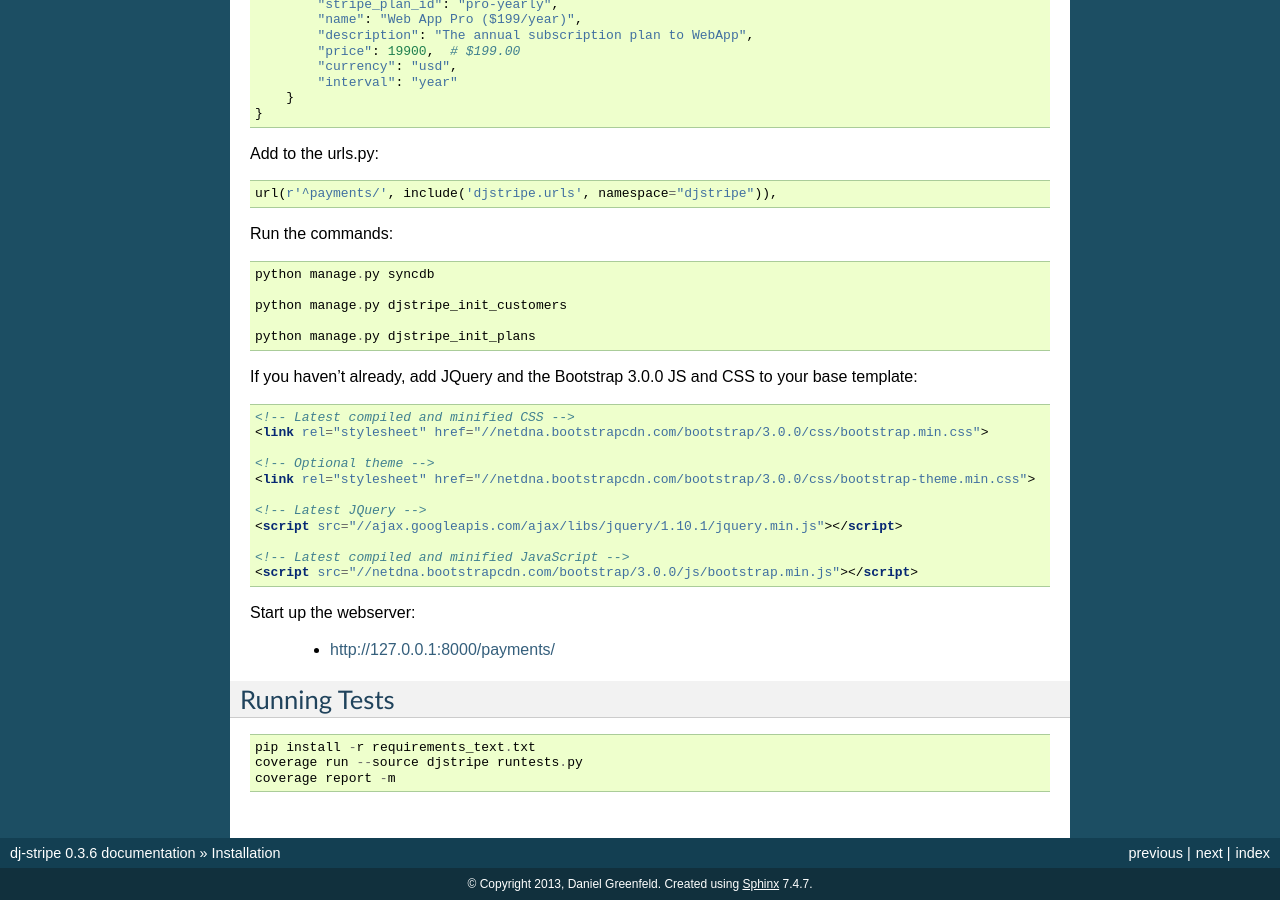
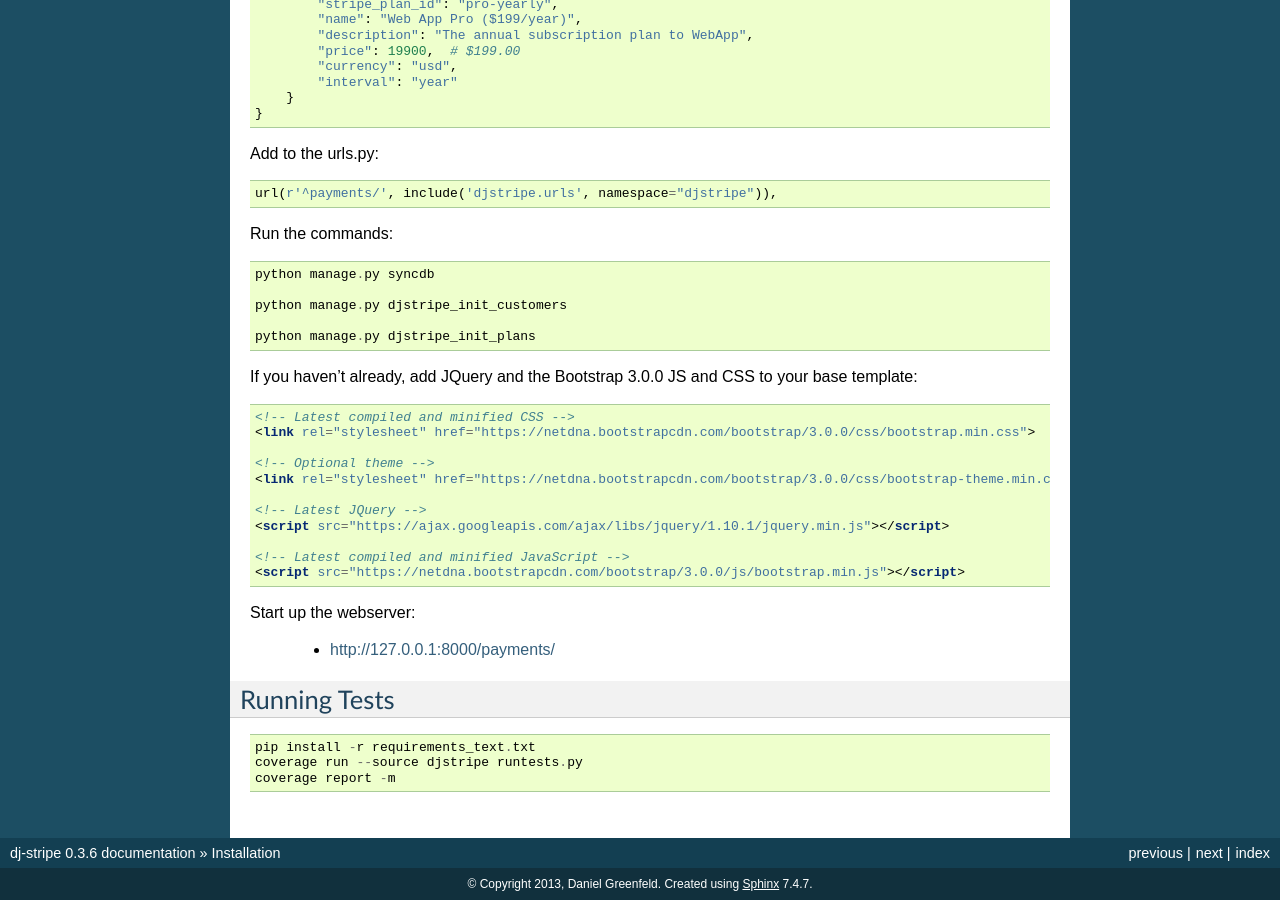
Before and after one commit to dj-stripe/dj-stripe, a Sphinx documentation site: the page built from docs/installation.rst, in a window 1280 px wide and 900 px high, scrolled down 981 px. Built offline with Sphinx 7.4.7, drawn with Linux system fonts in a browser that asks for light colours.

Commit message:
changing all the protocols to https
leaving it as // caused a weird bug for me that would break
all bootstrap javascript functions.

```diff
--- a/docs/installation.rst
+++ b/docs/installation.rst
@@ -88,16 +88,16 @@
 .. code-block:: html
 
     <!-- Latest compiled and minified CSS -->
-    <link rel="stylesheet" href="//netdna.bootstrapcdn.com/bootstrap/3.0.0/css/bootstrap.min.css">
+    <link rel="stylesheet" href="https://netdna.bootstrapcdn.com/bootstrap/3.0.0/css/bootstrap.min.css">
 
     <!-- Optional theme -->
-    <link rel="stylesheet" href="//netdna.bootstrapcdn.com/bootstrap/3.0.0/css/bootstrap-theme.min.css">
+    <link rel="stylesheet" href="https://netdna.bootstrapcdn.com/bootstrap/3.0.0/css/bootstrap-theme.min.css">
 
     <!-- Latest JQuery -->
-    <script src="//ajax.googleapis.com/ajax/libs/jquery/1.10.1/jquery.min.js"></script>
+    <script src="https://ajax.googleapis.com/ajax/libs/jquery/1.10.1/jquery.min.js"></script>
 
     <!-- Latest compiled and minified JavaScript -->
-    <script src="//netdna.bootstrapcdn.com/bootstrap/3.0.0/js/bootstrap.min.js"></script>
+    <script src="https://netdna.bootstrapcdn.com/bootstrap/3.0.0/js/bootstrap.min.js"></script>
 
 Start up the webserver:
 
```
